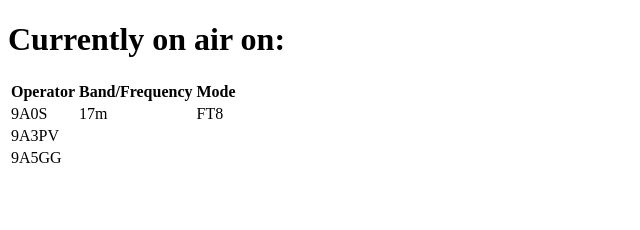
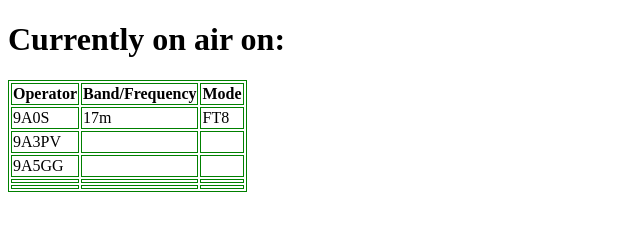
Before and after one commit to rkntbj/rkntbj.github.io, a plain HTML site: page index.html in a window 1280 px wide. Shown: the whole page, without its empty margins (0-640 px from the left). Drawn offline with Linux system fonts and the light colour scheme.

Commit message:
Update index.html

```diff
--- a/index.html
+++ b/index.html
@@ -1,5 +1,13 @@
 <!DOCTYPE html>
-<html><body>
+<html>
+    <header>
+        <style>
+            table, th, td {
+                              border: 1px solid green;
+                        }
+        </style>
+    </header>
+    <body>
 <h1>Currently on air on:</h1>
 <table>
     <tr>   <th>Operator</th>   <th>Band/Frequency</th>   <th>Mode</th>   </tr>
```
